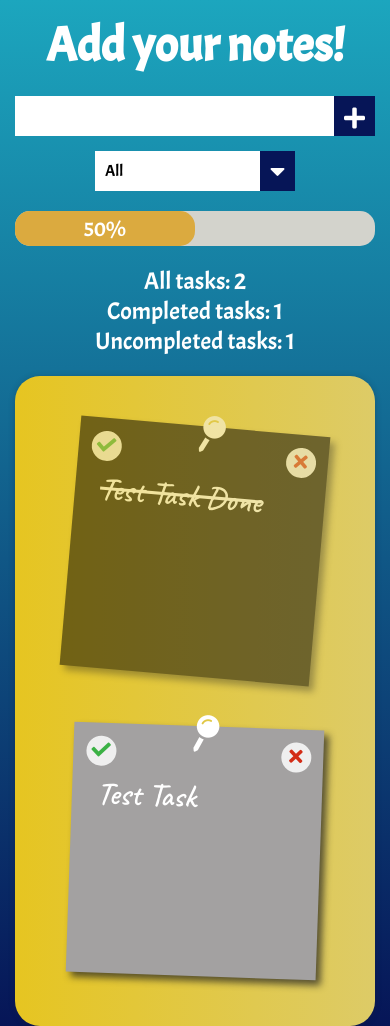
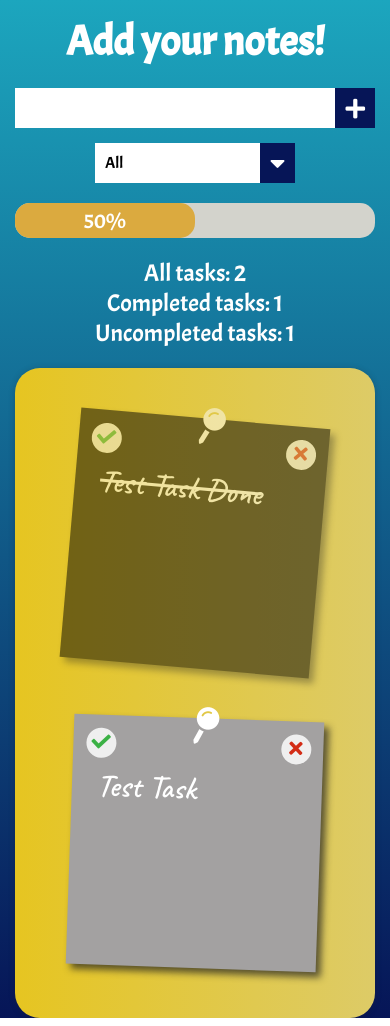
Before and after one commit to oszi91/ShortNotesApp, a plain HTML site: page index.html in a window 390 px wide. Drawn offline with Linux system fonts and the light colour scheme; a web font is replaced by a local one.

Commit message:
little changes css

```diff
--- a/style.css
+++ b/style.css
@@ -333,7 +333,7 @@ body{
     }
 
     .header{
-        font-size: 1.5rem;
+        font-size: 1.3rem;
     }
 
     .header__main-text{
@@ -357,7 +357,7 @@ body{
 
     .form__button{
         height: 40px;
-        font-size: 1.5rem;
+        font-size: 1.4rem;
     }
 
     .form__dropdown-container{
```
